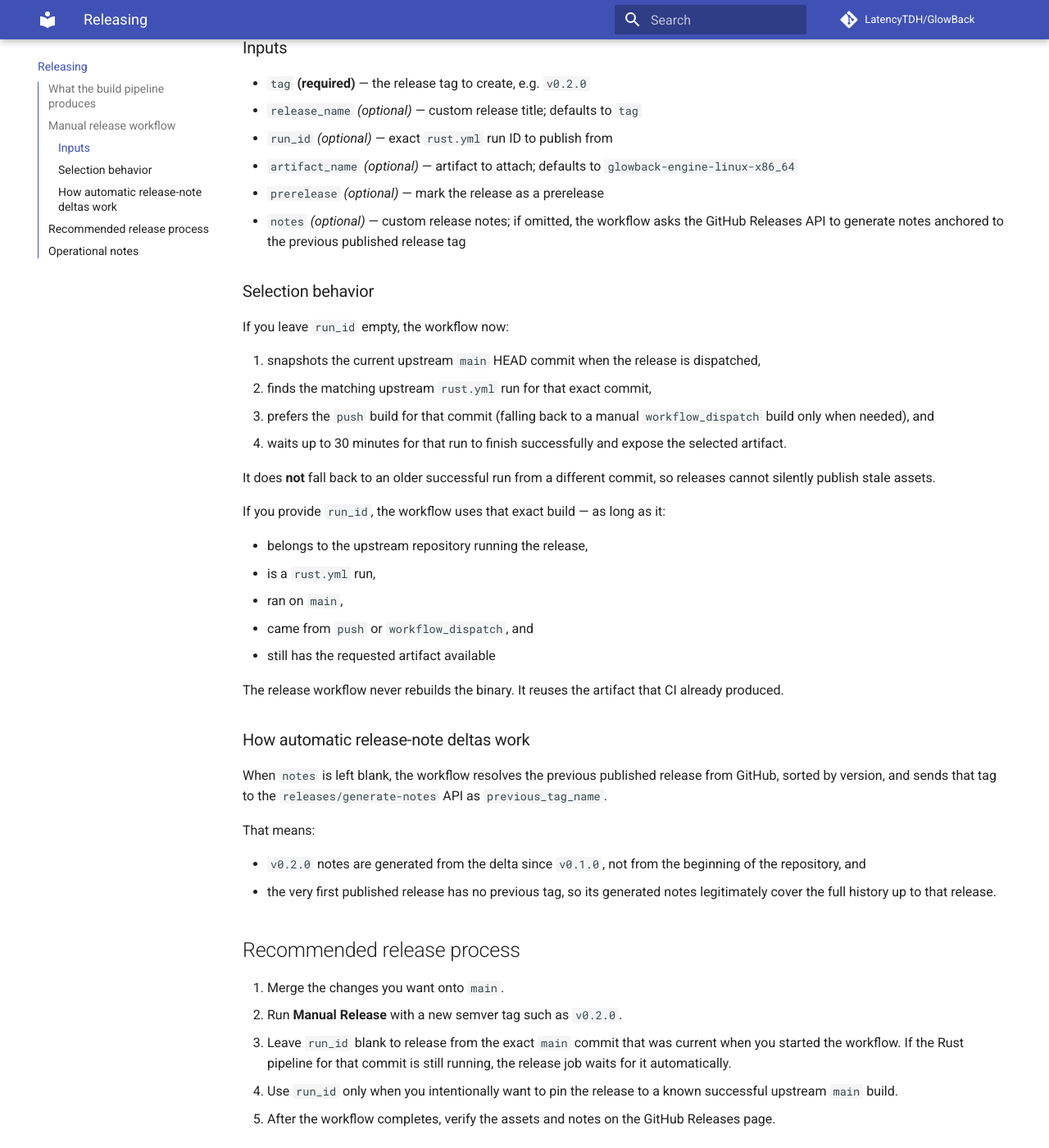
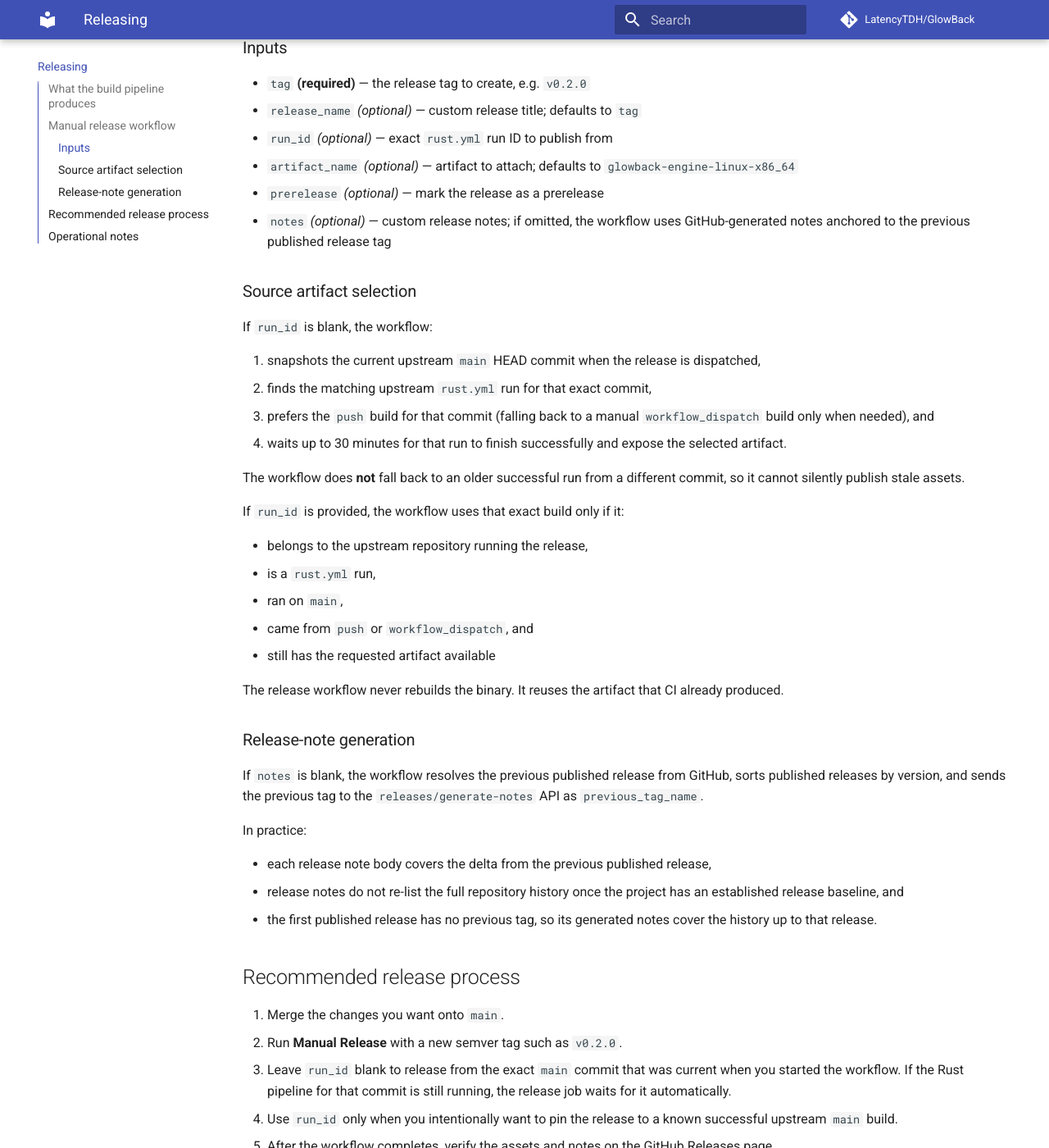
Before and after one commit to LatencyTDH/GlowBack, an MkDocs documentation site: the page built from docs/releasing.md, in a window 1280 px wide and 1400 px high, scrolled down 810 px. Shown: the whole window at 82% size. Built offline with MkDocs 1.6.1 and Material for MkDocs 9.7.7, drawn with Linux system fonts in a browser that asks for light colours; comment, search, counter and statistics services are not loaded.

Commit message:
docs: make release guide current-state only

```diff
--- a/docs/releasing.md
+++ b/docs/releasing.md
@@ -36,13 +36,12 @@
 - `artifact_name` *(optional)* — artifact to attach; defaults to
   `glowback-engine-linux-x86_64`
 - `prerelease` *(optional)* — mark the release as a prerelease
-- `notes` *(optional)* — custom release notes; if omitted, the workflow asks the
-  GitHub Releases API to generate notes anchored to the previous published
-  release tag
+- `notes` *(optional)* — custom release notes; if omitted, the workflow uses
+  GitHub-generated notes anchored to the previous published release tag
 
-### Selection behavior
+### Source artifact selection
 
-If you leave `run_id` empty, the workflow now:
+If `run_id` is blank, the workflow:
 
 1. snapshots the current upstream `main` HEAD commit when the release is
    dispatched,
@@ -52,10 +51,10 @@
 4. waits up to 30 minutes for that run to finish successfully and expose the
    selected artifact.
 
-It does **not** fall back to an older successful run from a different commit, so
-releases cannot silently publish stale assets.
+The workflow does **not** fall back to an older successful run from a different
+commit, so it cannot silently publish stale assets.
 
-If you provide `run_id`, the workflow uses that exact build — as long as it:
+If `run_id` is provided, the workflow uses that exact build only if it:
 
 - belongs to the upstream repository running the release,
 - is a `rust.yml` run,
@@ -66,18 +65,19 @@
 The release workflow never rebuilds the binary. It reuses the artifact that CI
 already produced.
 
-### How automatic release-note deltas work
+### Release-note generation
 
-When `notes` is left blank, the workflow resolves the previous published release
-from GitHub, sorted by version, and sends that tag to the
+If `notes` is blank, the workflow resolves the previous published release from
+GitHub, sorts published releases by version, and sends the previous tag to the
 `releases/generate-notes` API as `previous_tag_name`.
 
-That means:
+In practice:
 
-- `v0.2.0` notes are generated from the delta since `v0.1.0`, not from the
-  beginning of the repository, and
-- the very first published release has no previous tag, so its generated notes
-  legitimately cover the full history up to that release.
+- each release note body covers the delta from the previous published release,
+- release notes do not re-list the full repository history once the project has
+  an established release baseline, and
+- the first published release has no previous tag, so its generated notes cover
+  the history up to that release.
 
 ## Recommended release process
 
```
